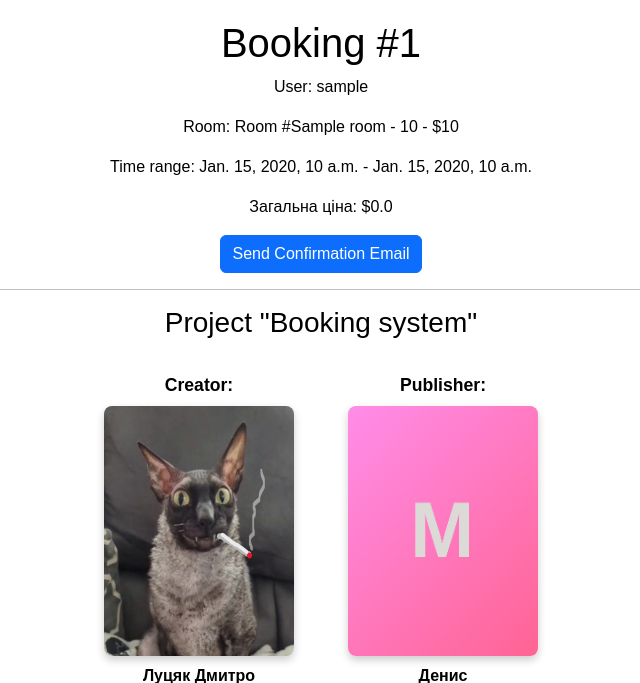
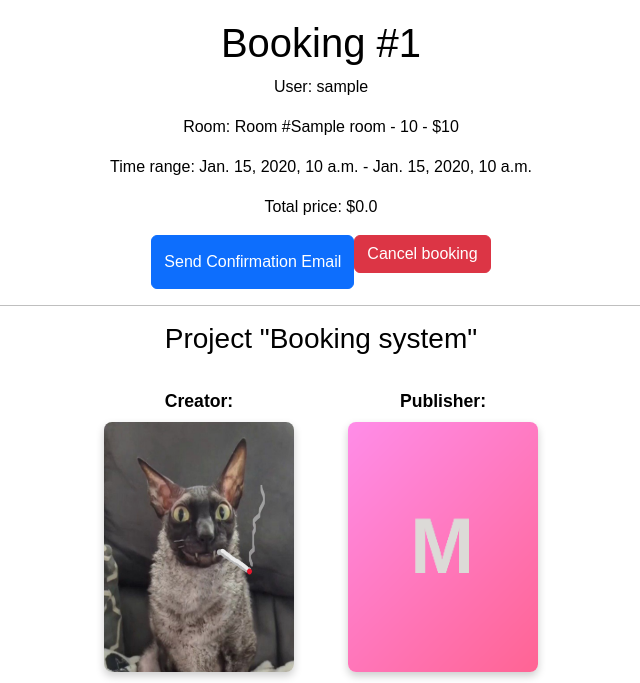
Before and after one commit to LucyakDima/Booking, a Django app: page /booking-details/1/ in a window 1280 px wide. Shown: the part 71-754 px from the top of the page, without its empty margins (319-959 px from the left). Run offline with Django 5.2, Linux system fonts and the light colour scheme; tables that the repository leaves empty hold one stand-in row (values such as "Sample post").

Commit message:
added function for canceling booking

```diff
--- a/booking/urls.py
+++ b/booking/urls.py
@@ -7,4 +7,5 @@ urlpatterns = [
    path("room-lisr/", views.room_list , name="rooms-list"),
    path("book-room/<int:location_id>/", views.book_room, name="book-room"),
    path("booking-details/<int:pk>/", views.booking_details, name="booking-details"),
+   path("cancel-booking/<int:booking_id>/", views.cancel_booking, name="cancel-booking"),
 ]
--- a/booking/views.py
+++ b/booking/views.py
@@ -16,19 +16,16 @@ def index(request):
 def room_list(request):
     rooms = Room.objects.all()
 
-    # Отримання параметрів фільтрації з GET-запиту
     capacity_min = request.GET.get('capacity_min')
     capacity_max = request.GET.get('capacity_max')
     min_price = request.GET.get('min_price')
     max_price = request.GET.get('max_price')
 
-    # Фільтрація за ємністю
     if capacity_min:
         rooms = rooms.filter(capacity__gte=capacity_min)
     if capacity_max:
         rooms = rooms.filter(capacity__lte=capacity_max)
 
-    # Фільтрація за ціною
     if min_price:
         rooms = rooms.filter(price__gte=min_price)
     if max_price:
@@ -45,8 +42,11 @@ def book_room(request, location_id):
         start_time_str = request.POST.get("start_time")
         end_time_str = request.POST.get("end_time")
 
+        start_time = datetime.fromisoformat(start_time_str)
+        end_time = datetime.fromisoformat(end_time_str)
+
         # Обчислення тривалості бронювання в годинах
-        duration = (end_time_str - start_time_str).total_seconds() / 3600  # Перетворення в години
+        duration = (end_time - start_time).total_seconds() / 3600  # Перетворення в години
         total_price = room.price * duration  # Загальна ціна
 
         start_time = datetime.fromisoformat(start_time_str)
@@ -57,7 +57,7 @@ def book_room(request, location_id):
             start_time=start_time,
             end_time=end_time
         )
-        return redirect("booking-details", pk=booking.id, total_price=total_price)
+        return redirect("booking-details", pk=booking.id)
     else:
         context = {
             "room": room
@@ -81,3 +81,8 @@ def booking_details(request, pk):
 
 def custom_404_view(request, exception):
     return render(request, '404.html', status=404)
+
+def cancel_booking(request, booking_id):
+    booking = get_object_or_404(Booking, id=booking_id)
+    booking.delete()
+    return redirect("rooms-list")
--- a/templates/booking_pages/booking_details.html
+++ b/templates/booking_pages/booking_details.html
@@ -1,6 +1,11 @@
 <style>
     .text-box {
         text-align: center;
+    }
+
+    .g{
+    display: flex;
+    justify-content: center;
     }
 </style>
 {% extends "booking_pages/base.html" %}
@@ -10,8 +15,14 @@
     <p>User: {{ booking.user.username }}</p>
     <p>Room: {{ booking.room }} </p>
     <p>Time range: {{ booking.start_time }} - {{ booking.end_time }} </p>
-    <p>Загальна ціна: ${{ total_price }}</p>
+    <p>Total price: ${{ total_price }}</p>
+    <div class="g">
     <button type="button" class="btn btn-primary">Send Confirmation Email</button>
+        <form method="POST" action="{% url 'cancel-booking' booking.id %}">
+            {% csrf_token %}
+            <button type="submit" class="btn btn-danger">Cancel booking</button>
+        </form>
+    </div>
     <hr>
 </div>
 {% endblock %}
--- a/templates/booking_pages/header.html
+++ b/templates/booking_pages/header.html
@@ -34,6 +34,8 @@ h1, h2, h3, h4, h5, h6, p, a, span, div, button {
   color: var(--text-color);
 }
 
+
+
 header {
   background-color: var(--header-bg);
   color: var(--text-color);
@@ -43,11 +45,11 @@ header {
   justify-content: space-between;
   border-bottom: 1px solid var(--input-border);
   transition: background-color 0.5s, color 0.5s;
-  position: fixed; /* Фіксує заголовок на екрані */
-  top: 0; /* Встановлює заголовок на верхню частину вікна */
-  left: 0; /* Вирівнює заголовок з лівого краю */
-  width: 100%; /* Задає ширину заголовка на всю ширину вікна */
-  z-index: 1000; /* Забезпечує, що заголовок буде поверх інших елементів */
+  position: fixed;
+  top: 0;
+  left: 0;
+  width: 100%;
+  z-index: 1000;
 }
 
 .header-left h1 {
@@ -65,6 +67,7 @@ header {
 .header-right a {
   transition: background-color 0.3s, color 0.3s;
 }
+
 
 main {
   padding-top: 90px;
```
